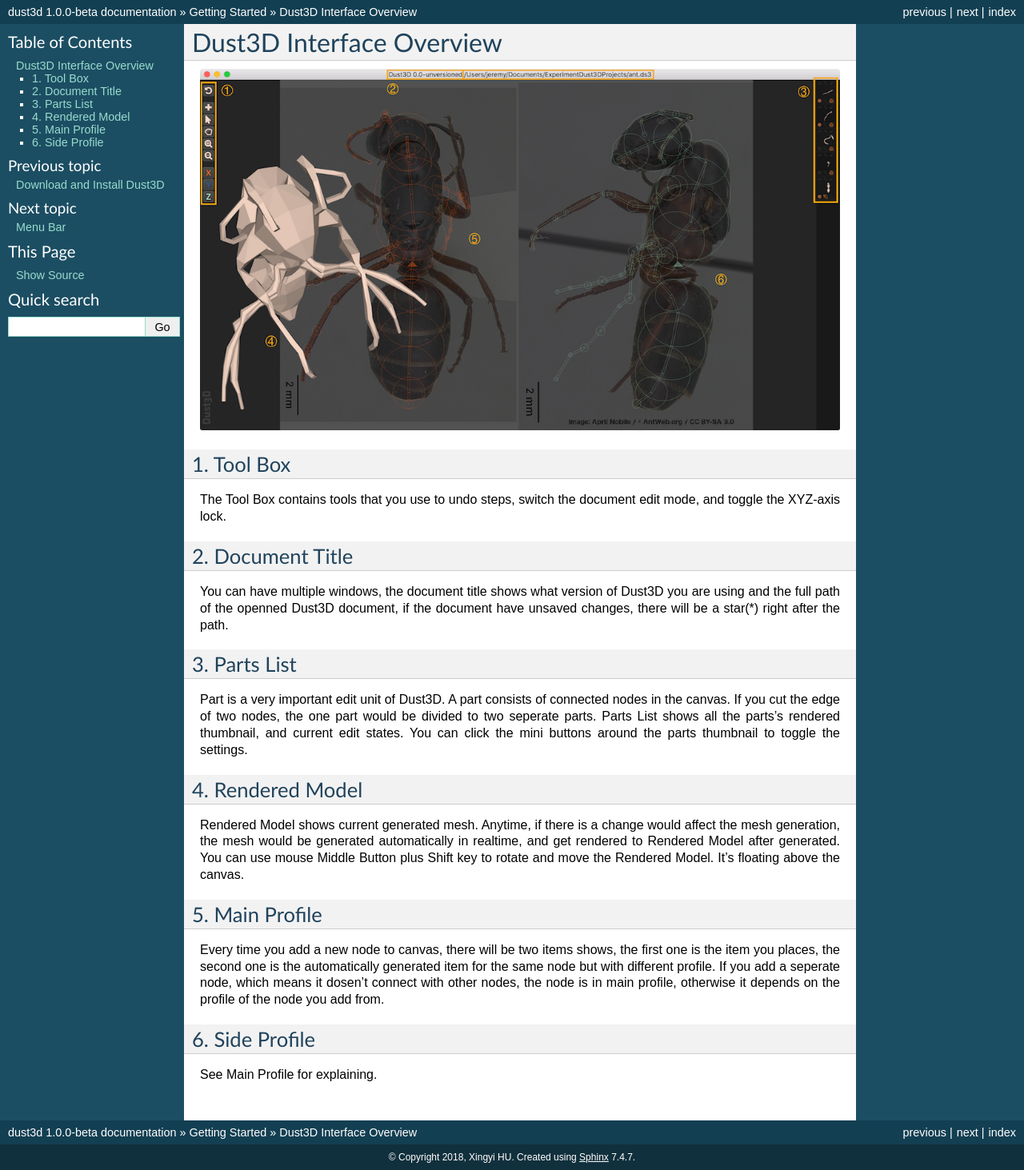
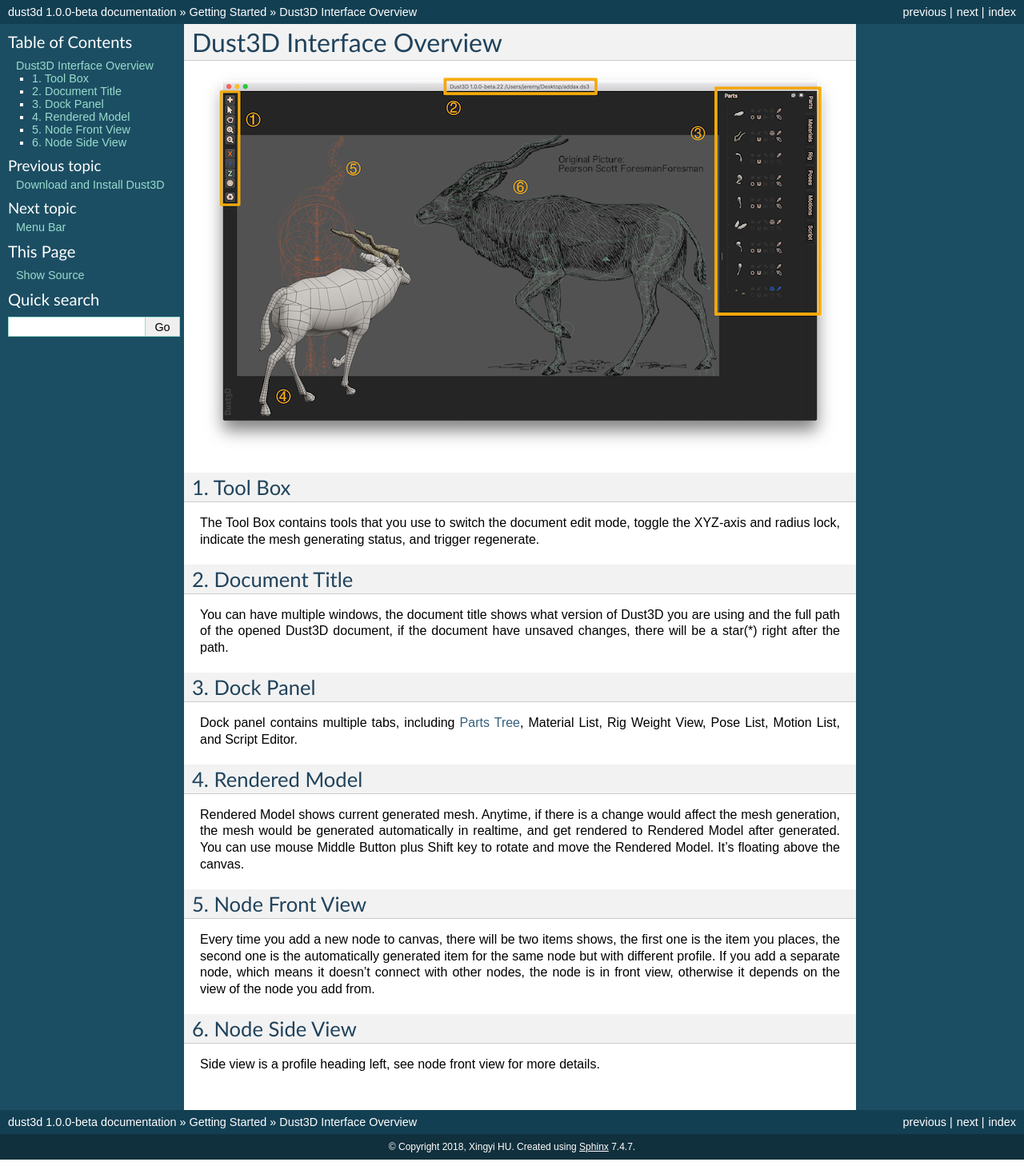
Before and after one commit to huxingyi/dust3d, a Sphinx documentation site: the page built from docs/interface/interface.rst, in a window 1280 px wide. Shown: the whole page at 80% size. Built offline with Sphinx 7.4.7, drawn with Linux system fonts in a browser that asks for light colours.

Commit message:
Update docs of main interface and parts panel.

```diff
--- a/docs/interface/interface.rst
+++ b/docs/interface/interface.rst
@@ -1,23 +1,24 @@
 Dust3D Interface Overview
 -------------------------
 
-.. image:: https://raw.githubusercontent.com/huxingyi/dust3d/master/docs/interface/interface.png
+.. image:: https://raw.githubusercontent.com/huxingyi/dust3d/master/docs/images/dust3d-ui-main.png
 
 1. Tool Box
 ~~~~~~~~~~~~~~~~~~~~~~~~~~~~~~~
 
-The Tool Box contains tools that you use to undo steps, switch the document edit mode, and toggle the XYZ-axis lock.
+The Tool Box contains tools that you use to switch the document edit mode, toggle the XYZ-axis and radius lock, indicate the mesh generating status, and trigger regenerate.
 
 2. Document Title
 ~~~~~~~~~~~~~~~~~~~~~~~~~~~~~~~
 
-You can have multiple windows, the document title shows what version of Dust3D you are using and the full path of the openned Dust3D document, if the document have unsaved changes, there will be a star(*) right after the path.
+You can have multiple windows, the document title shows what version of Dust3D you are using and the full path of the opened Dust3D document, if the document have unsaved changes, there will be a star(*) right after the path.
 
-3. Parts List
+3. Dock Panel
 ~~~~~~~~~~~~~~~~~~~~~~~~~~~~~~~
 
-Part is a very important edit unit of Dust3D. A part consists of connected nodes in the canvas. If you cut the edge of two nodes, the one part would be divided to two seperate parts.
-Parts List shows all the parts's rendered thumbnail, and current edit states. You can click the mini buttons around the parts thumbnail to toggle the settings.
+Dock panel contains multiple tabs, including `Parts Tree`_, Material List, Rig Weight View, Pose List, Motion List, and Script Editor.
+
+.. _Parts Tree: http://docs.dust3d.org/en/latest/interface/parts_panel.html
 
 4. Rendered Model
 ~~~~~~~~~~~~~~~~~~~~~~~~~~~~~~~
@@ -25,13 +26,13 @@
 Rendered Model shows current generated mesh. Anytime, if there is a change would affect the mesh generation, the mesh would be generated automatically in realtime, and get rendered to Rendered Model after generated.
 You can use mouse Middle Button plus Shift key to rotate and move the Rendered Model. It's floating above the canvas.
 
-5. Main Profile
+5. Node Front View
 ~~~~~~~~~~~~~~~~~~~~~~~~~~~~~~~
 
 Every time you add a new node to canvas, there will be two items shows, the first one is the item you places, the second one is the automatically generated item for the same node but with different profile.
-If you add a seperate node, which means it dosen't connect with other nodes, the node is in main profile, otherwise it depends on the profile of the node you add from.
+If you add a separate node, which means it doesn't connect with other nodes, the node is in front view, otherwise it depends on the view of the node you add from.
 
-6. Side Profile
+6. Node Side View
 ~~~~~~~~~~~~~~~~~~~~~~~~~~~~~~~
 
-See Main Profile for explaining.
+Side view is a profile heading left, see node front view for more details.
```
Also changed, not shown: docs/interface/parts_panel.rst (+62 -26 lines), 1 other file.
